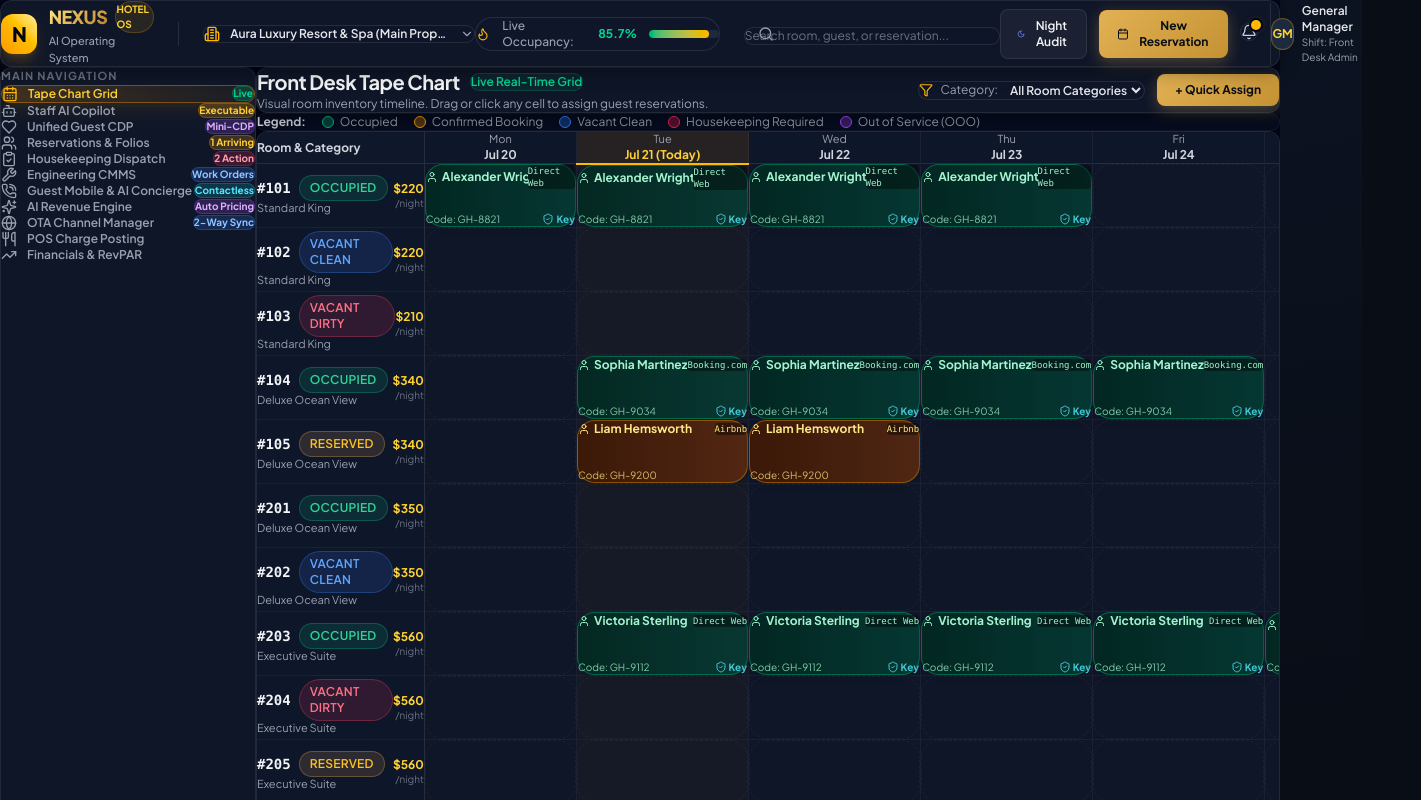
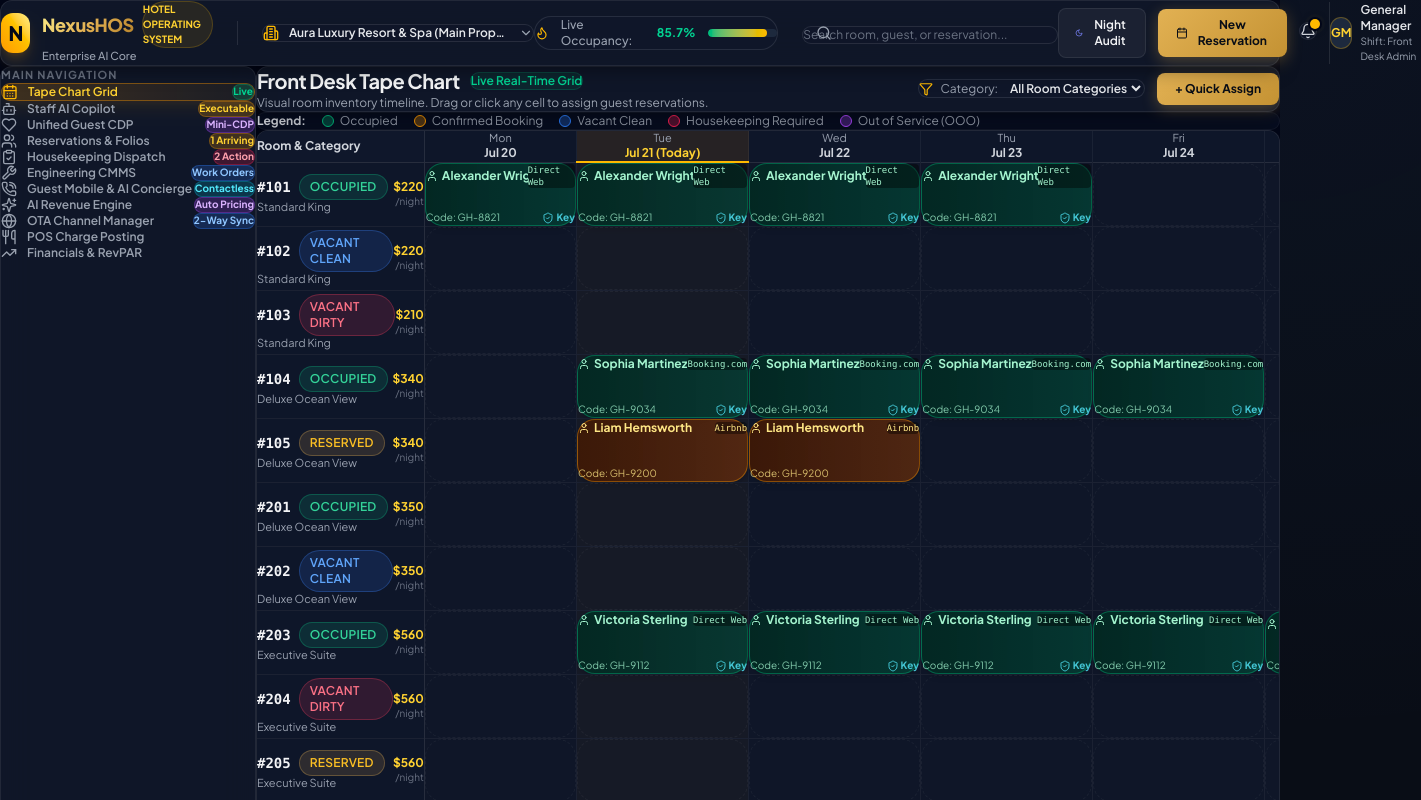
Before and after one commit to tanzeelsam-code/HMS, a React (Vite) app: page / in a window 1280 px wide. Shown: the top 800 px of the page, 1421 px wide, since content can reach past the window. Built offline with nearby package versions, Linux system fonts and the light colour scheme.

Commit message:
Update brand identity to NexusHOS (Hotel Operating System)

```diff
--- a/index.html
+++ b/index.html
@@ -4,8 +4,8 @@
     <meta charset="UTF-8" />
     <link rel="icon" type="image/svg+xml" href="/favicon.svg" />
     <meta name="viewport" content="width=device-width, initial-scale=1.0" />
-    <title>NEXUS Hotel OS — Next-Gen AI Hotel Operating System</title>
-    <meta name="description" content="NEXUS Hotel OS is an AI-powered next-generation hotel operating system featuring Staff AI Copilot, Unified Guest CDP, interactive tape chart, smart housekeeping, and contactless guest experiences." />
+    <title>NexusHOS — AI Hotel Operating System</title>
+    <meta name="description" content="NexusHOS is an AI-powered next-generation Hotel Operating System featuring Staff AI Copilot, Unified Guest CDP, interactive tape chart, smart housekeeping, and contactless guest experiences." />
     <link rel="preconnect" href="https://fonts.googleapis.com">
     <link rel="preconnect" href="https://fonts.gstatic.com" crossorigin>
     <link href="https://fonts.googleapis.com/css2?family=Plus+Jakarta+Sans:ital,wght@0,300;0,400;0,500;0,600;0,700;0,800;1,400&family=Space+Grotesk:wght@500;600;700&display=swap" rel="stylesheet">
--- a/package.json
+++ b/package.json
@@ -1,5 +1,5 @@
 {
-  "name": "nexus-hotel-os",
+  "name": "nexushos",
   "private": true,
   "version": "2.0.0",
   "type": "module",
--- a/src/components/Navbar.tsx
+++ b/src/components/Navbar.tsx
@@ -40,13 +40,13 @@ export const Navbar: React.FC<NavbarProps> = ({
           <div>
             <div className="flex items-center gap-2">
               <span className="font-extrabold text-lg tracking-tight text-gold-gradient">
-                NEXUS
+                NexusHOS
               </span>
               <span className="px-2 py-0.5 text-[10px] font-bold uppercase rounded-full bg-amber-400/10 text-amber-300 border border-amber-400/20">
-                Hotel OS
+                Hotel Operating System
               </span>
             </div>
-            <p className="text-[11px] text-gray-400 font-medium">AI Operating System</p>
+            <p className="text-[11px] text-gray-400 font-medium">Enterprise AI Core</p>
           </div>
         </div>
 
```
